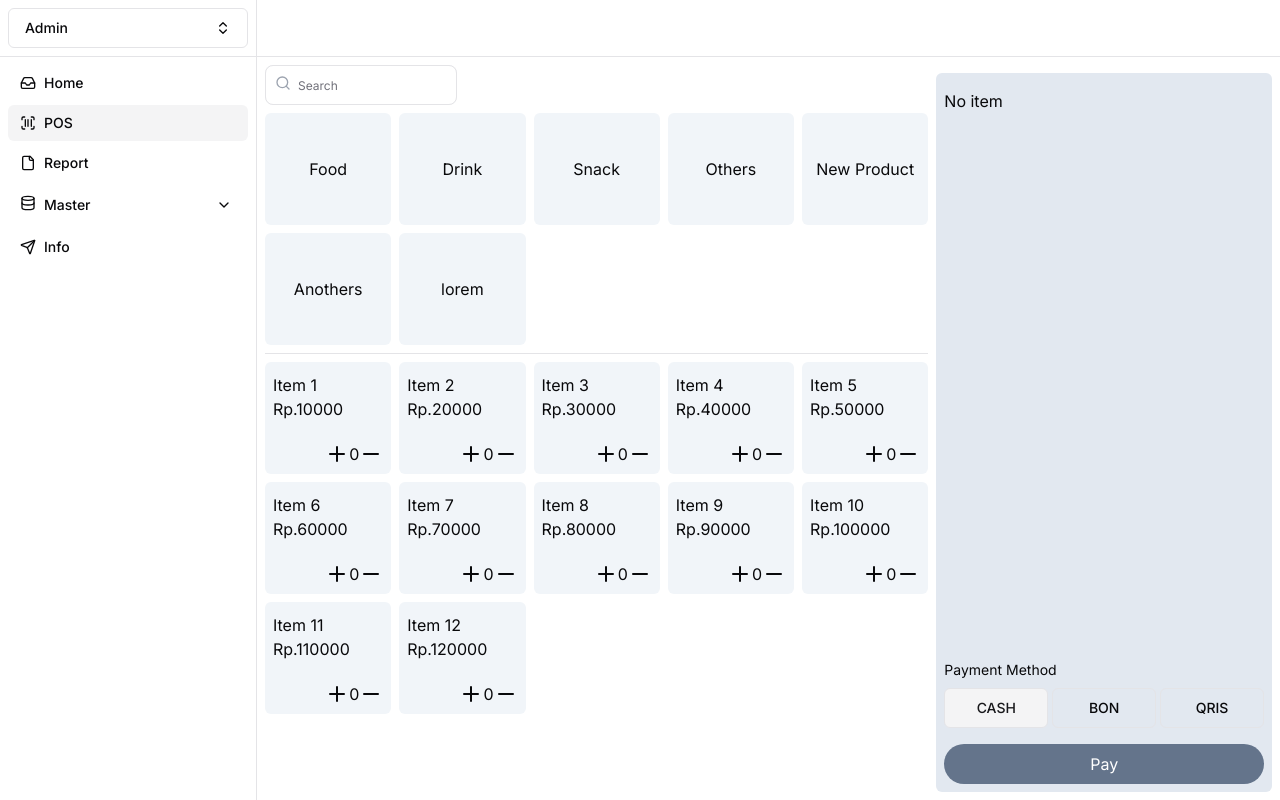
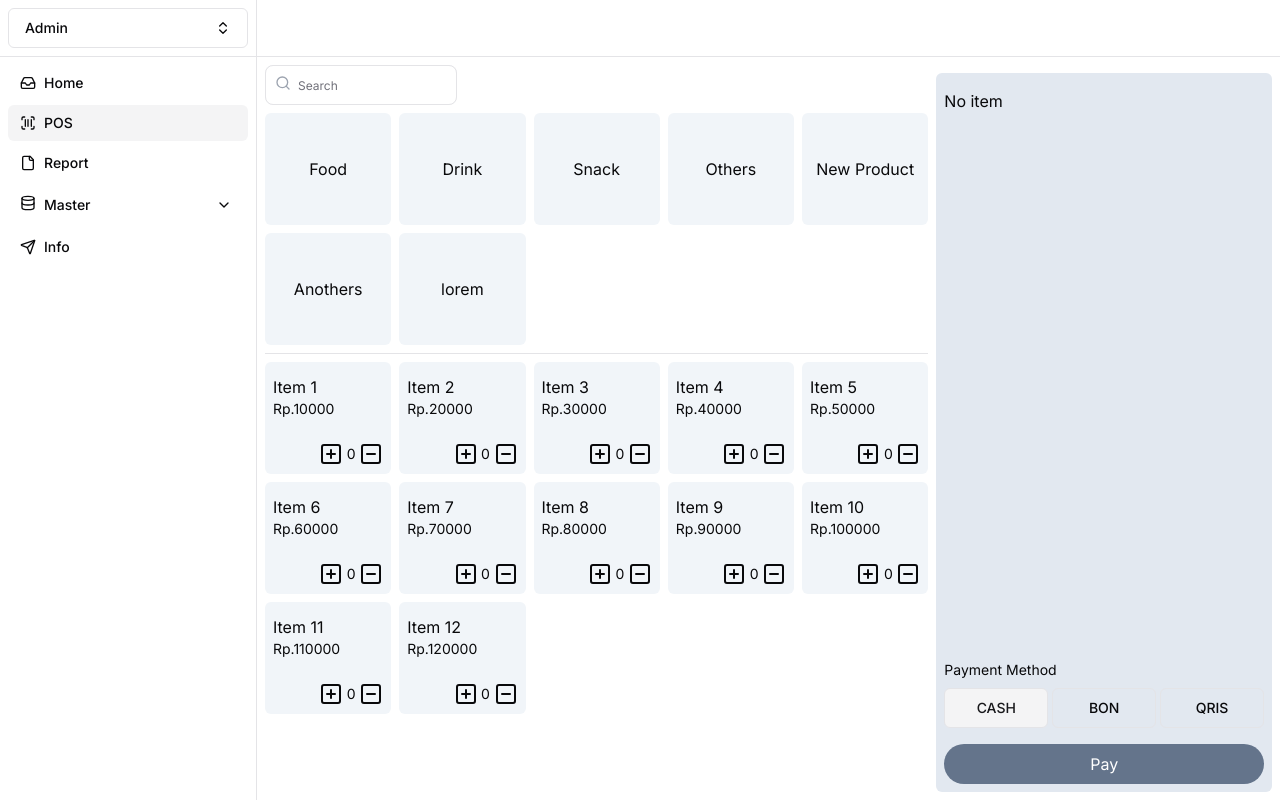
Before and after one commit to nur-wahid123/next-sosmed-fe, a Next.js app: page /dashboard/pos in a window 1280 px wide. Built offline with nearby package versions, Linux system fonts and the light colour scheme.

Commit message:
feat: add and remove button on item

```diff
--- a/src/components/pos/items-box.tsx
+++ b/src/components/pos/items-box.tsx
@@ -3,7 +3,7 @@ import React, { useState } from 'react'
 import { useAtom } from 'jotai'
 import { Item } from '@/lib/Types';
 import { selectedItemsAtom } from '@/lib/jotai';
-import { Minus, Plus } from 'lucide-react';
+import { SquareMinus, SquarePlus } from 'lucide-react';
 
 const items = [
     {
@@ -104,7 +104,17 @@ export default function ItemsBox() {
                 return [...prevItems, { ...item, quantity: 1 }];
             }
         });
-        // console.log(selectedItems);
+    }
+
+    const handleRemoveItem = (item: Item) => {
+        setSelectedItems((prevItems) => {
+            const exixtingItem = prevItems.find((i) => i.id === item.id);
+            if (exixtingItem && exixtingItem.quantity > 1) {
+                return prevItems.map((i) => (i.id === item.id ? { ...i, quantity: i.quantity - 1 } : i));
+            } else {
+                return prevItems.filter((i) => i.id !== item.id);
+            }
+        });
     }
   return (
     <div className="my-2 w-full grid grid-cols-3 md:grid-cols-4 lg:grid-cols-5 gap-2">
@@ -115,12 +125,16 @@ export default function ItemsBox() {
         >
           <button className='text-left  h-2/3' onClick={() => handleAddItem(item)}>
             <p>{item.name}</p>
-            <p>Rp.{item.price}</p>
+            <p className='text-sm'>Rp.{item.price}</p>
           </button>
-          <div className='flex self-end'>
-            <Plus />
-            <p className='self-end'>{selectedItems.find((i) => i.id === item.id)?.quantity || 0}</p>
-            <Minus />
+          <div className='flex items-center self-end'>
+            <button onClick={() => handleAddItem(item)}>
+                <SquarePlus />
+            </button>
+            <p className='w-4 text-center text-sm'>{selectedItems.find((i) => i.id === item.id)?.quantity || 0}</p>
+            <button onClick={() => handleRemoveItem(item)}>
+                <SquareMinus />
+            </button>
           </div>
         </div>
       ))}
```
